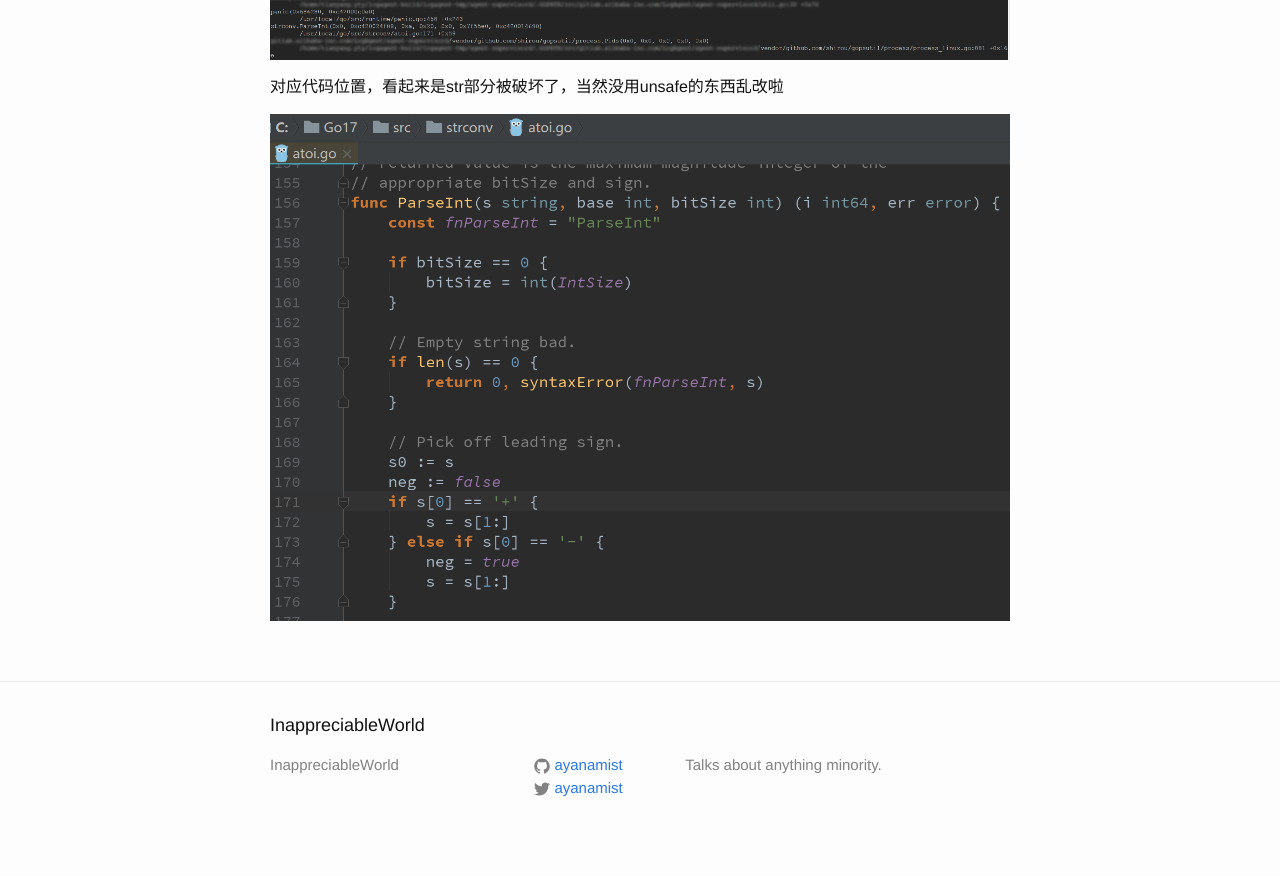
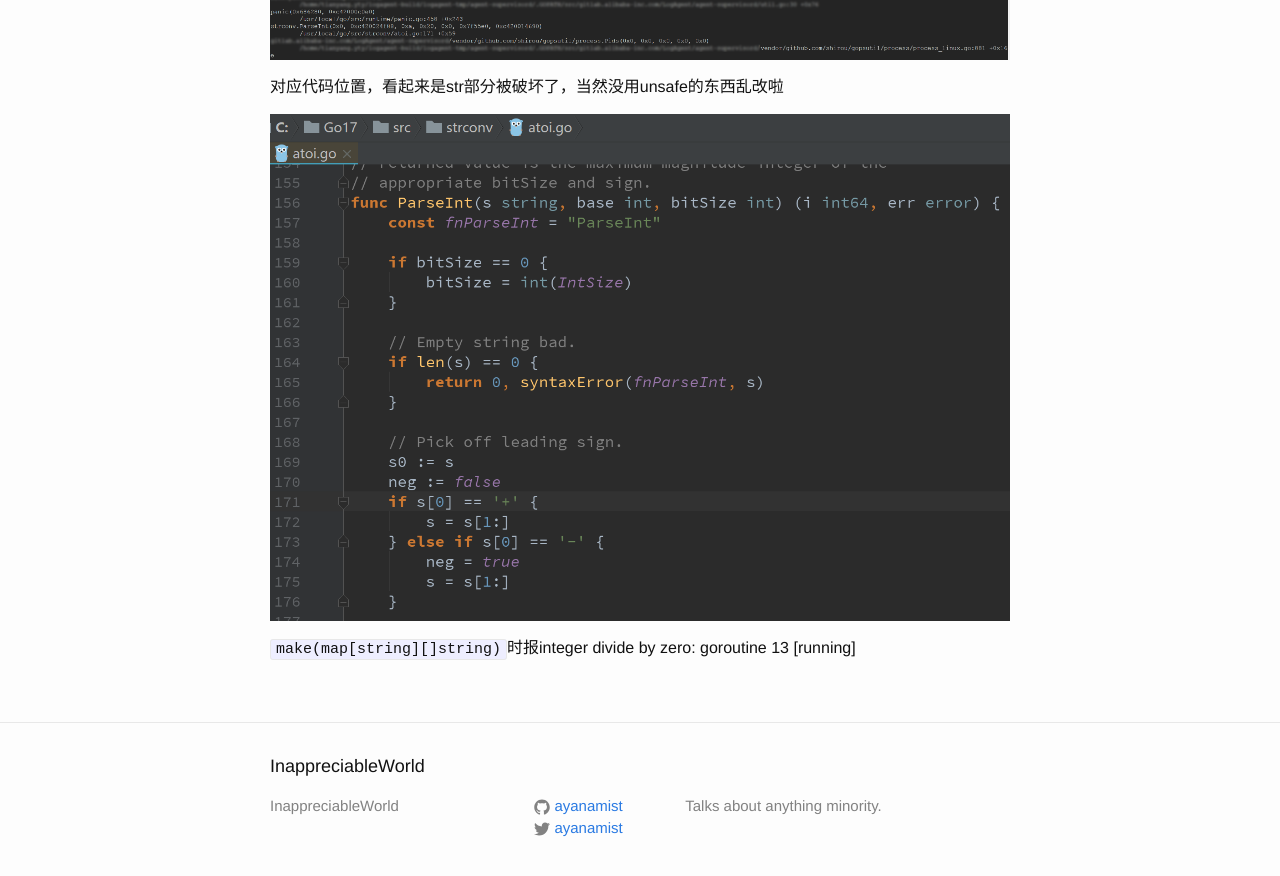
Before and after one commit to ayanamist/ayanamist.github.io, a Jekyll site: the page built from _posts/2017-06-01-unbelievable-golang-panic.md, in a window 1280 px wide and 900 px high, scrolled down 2105 px. Shown: the top 876 px of the window. Built offline with Jekyll 4.4.1, drawn with Linux system fonts in a browser that asks for light colours.

Commit message:
Update 2017-06-01-unbelievable-golang-panic.md

```diff
--- a/_posts/2017-06-01-unbelievable-golang-panic.md
+++ b/_posts/2017-06-01-unbelievable-golang-panic.md
@@ -36,3 +36,5 @@ panic的栈如下图，挂在strconv.ParseInt里
 对应代码位置，看起来是str部分被破坏了，当然没用unsafe的东西乱改啦
 
 ![screenshot](/img/2017-06-27_183224.png)
+
+`make(map[string][]string)`时报integer divide by zero: goroutine 13 [running]
```
